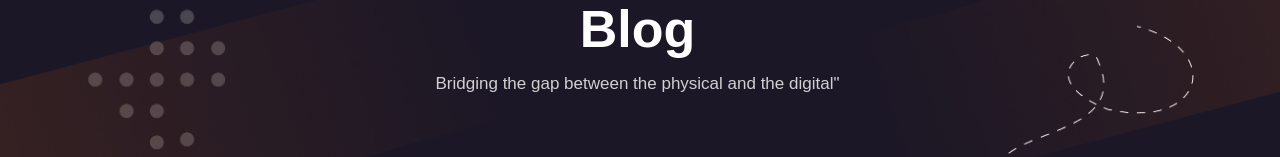
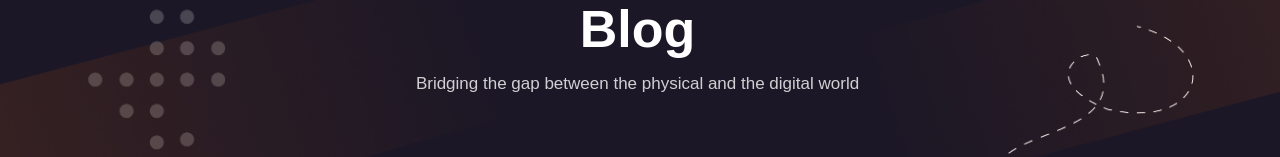
Before and after one commit to Clinzho1996/edufund, a React (Create React App) app: page /blog in a window 1280 px wide. Shown: the part 153-310 px from the top of the page. Built offline with nearby package versions, Linux system fonts and the light colour scheme.

Commit message:
swapbase frontend

```diff
--- a/src/components/common/Footer/Footer.jsx
+++ b/src/components/common/Footer/Footer.jsx
@@ -35,7 +35,6 @@ const Footer = () => <footer className="page-footer font-small blue pt-4">
             <div className="col-md-5 mt-md-0 mt-3">
             <img src="16.png" alt="logo" width={'150px'} />
                 <ul className="list-unstyled">
-                    <li><a href="#!">Swap manual for automation</a></li>
                     <li><a href="mailto:info@swapbase.io">info@swapbase.io</a></li>
                     <li><a href="tel:/+2347068365435">+234 7068 365 435</a></li>
                     <li><a href="tel:/+447796010762">+44 7796 010762</a></li>
--- a/src/components/common/about/About.jsx
+++ b/src/components/common/about/About.jsx
@@ -12,7 +12,7 @@ const About = () => <main>
       <center>
      <div className="breadcrumb">
        <h2>About Us</h2>
-       <p>“Bridging the gap between the physical and the digital world”</p>
+       <p>Bridging the gap between the physical and the digital world</p>
     </div>
      </center>
      <Container className="about-main" id="about">
--- a/src/components/common/blog/Blog.jsx
+++ b/src/components/common/blog/Blog.jsx
@@ -10,7 +10,7 @@ const Blog = () => <main>
       <center>
      <div className="breadcrumb">
        <h2>Blog</h2>
-       <p>Bridging the gap between the physical and the digital"</p>
+       <p>Bridging the gap between the physical and the digital world</p>
     </div>
      </center>
      <Container className="blog">
--- a/src/components/common/faq/Faq.jsx
+++ b/src/components/common/faq/Faq.jsx
@@ -9,7 +9,7 @@ const Faq = () => <main>
       <center>
      <div className="breadcrumb">
        <h2>Frequently Asked Questions</h2>
-       <p>Bridging the gap between the physical and the digital"</p>
+       <p>Bridging the gap between the physical and the digital world</p>
     </div>
      </center>
      <div className="faq">
--- a/src/components/common/pricing/Pricing.css
+++ b/src/components/common/pricing/Pricing.css
@@ -31,6 +31,7 @@
 
 .form-group label{
     margin-top: 30px;
+    margin-left: 0px;
     margin-bottom: 15px !important;
 }
 
@@ -57,12 +58,12 @@
 }
 
 .form-group .form-submit{
-    width: 26.5%;
     display: flex;
     flex-direction: row;
     justify-content: space-between;
     background-color: #EF6507;
     border-radius: 3px;
+    margin-left: 0px;
 }
 
 .form-group .form-submit:hover{
--- a/src/components/common/pricing/Pricing.jsx
+++ b/src/components/common/pricing/Pricing.jsx
@@ -10,7 +10,7 @@ const Pricing = () => <main>
      <center>
      <div className="breadcrumb">
        <h2>Pricing</h2>
-       <p>“Bridging the gap between the physical and the digital world”</p>
+       <p>Bridging the gap between the physical and the digital world</p>
     </div>
      </center>
      <Container>
--- a/src/index.css
+++ b/src/index.css
@@ -1,6 +1,6 @@
 body {
   margin: 0;
-  font-family: 'Montserrat',sans-serif;
+  font-family: 'Aestetico',sans-serif;
   -webkit-font-smoothing: antialiased;
   -moz-osx-font-smoothing: grayscale;
 }
```
Also changed, not shown: public/16.png.
